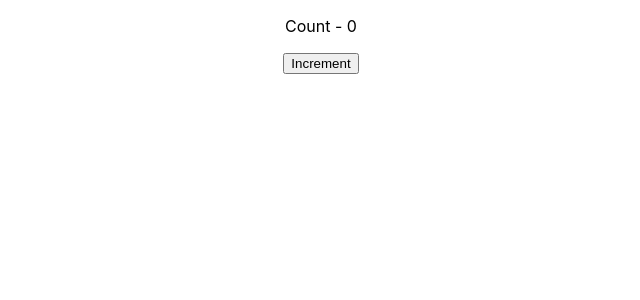
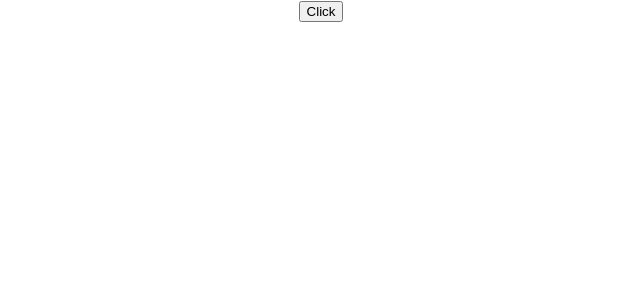
Before and after one commit to Dekstryn/ReactJs_from_YouTube, a React (Create React App) app: page / in a window 1280 px wide. Shown: the top 300 px of the page, without its empty margins (319-959 px from the left). Built offline with nearby package versions, Linux system fonts and the light colour scheme.

Commit message:
Import component FunctionClick

```diff
--- a/src/App.js
+++ b/src/App.js
@@ -5,13 +5,16 @@ import Greet from './components/greet'
 import Welcome from './components/welcome'
 import Message from './components/Message'
 import Counter from './components/counter'
+import FunctionClick from './components/FunctionClick'
 
 class App extends Component {
   render(){
     return (
       <div className="App">
+        <FunctionClick />
+        {/*
         <Counter />
-        {/*<Greet name="Bruce"/>
+        <Greet name="Bruce"/>
         <Welcome name="Bruce"/>
         <Message />*/}
       </div>
```
